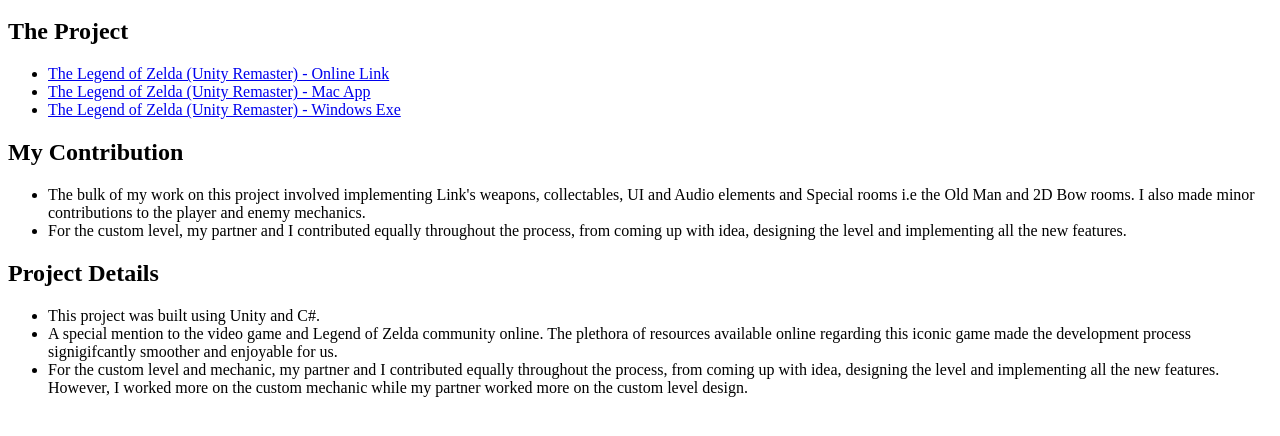
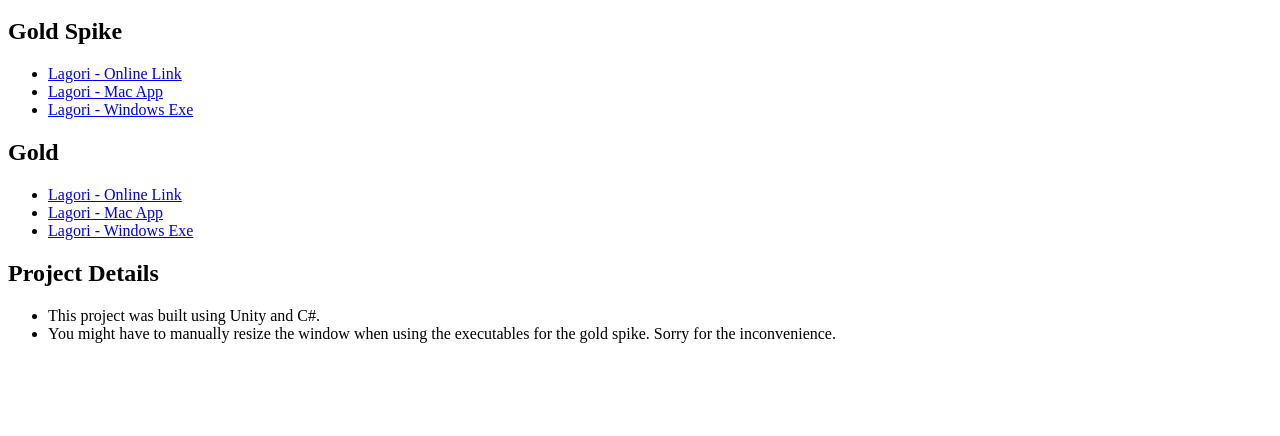
Before and after one commit to rushabhks/rushabhks.github.io, a plain HTML site: page index.html in a window 1280 px wide. Shown: the part 48-484 px from the top of the page. Drawn offline with Linux system fonts and the light colour scheme.

Commit message:
Update index.html

```diff
--- a/index.html
+++ b/index.html
@@ -2,27 +2,27 @@
 
 <h1>Rushabh Shah's Portfolio for W24 EECS 494</h1>
 
-<h2>The Project</h2>
+<h2>Gold Spike</h2>
 
 <ul>
-  <li><a href="https://rushabhks.itch.io/the-legend-of-zelda-1986-remake">The Legend of Zelda (Unity Remaster) - Online Link</a></li>
-  <li><a href="mac_executable.zip">The Legend of Zelda (Unity Remaster) - Mac App</a></li>
-  <li><a href="windows_executable.zip">The Legend of Zelda (Unity Remaster) - Windows Exe</a></li>
+  <li><a href="https://rushabhks.itch.io/the-legend-of-zelda-1986-remake">Lagori - Online Link</a></li>
+  <li><a href="mac_executable.zip">Lagori - Mac App</a></li>
+  <li><a href="windows_executable.zip">Lagori - Windows Exe</a></li>
 </ul>
 
-<h2>My Contribution</h2>
+<h2>Gold</h2>
 
 <ul>
-  <li>The bulk of my work on this project involved implementing Link's weapons, collectables, UI and Audio elements and Special rooms i.e the Old Man and 2D Bow rooms. I also made minor contributions to the player and enemy mechanics. </li>
-  <li>For the custom level, my partner and I contributed equally throughout the process, from coming up with idea, designing the level and implementing all the new features. </li>
+  <li><a href="https://rushabhks.itch.io/the-legend-of-zelda-1986-remake">Lagori - Online Link</a></li>
+  <li><a href="mac_executable.zip">Lagori - Mac App</a></li>
+  <li><a href="windows_executable.zip">Lagori - Windows Exe</a></li>
 </ul>
 
 <h2>Project Details</h2>
 
 <ul>
   <li>This project was built using Unity and C#.</li>
-  <li>A special mention to the video game and Legend of Zelda community online. The plethora of resources available online regarding this iconic game made the development process signigifcantly smoother and enjoyable for us.</li>
-  <li>For the custom level and mechanic, my partner and I contributed equally throughout the process, from coming up with idea, designing the level and implementing all the new features. However, I worked more on the custom mechanic while my partner worked more on the custom level design.</li>
+  <li>You might have to manually resize the window when using the executables for the gold spike. Sorry for the inconvenience.</li>
 </ul>
 
 </html>
```
